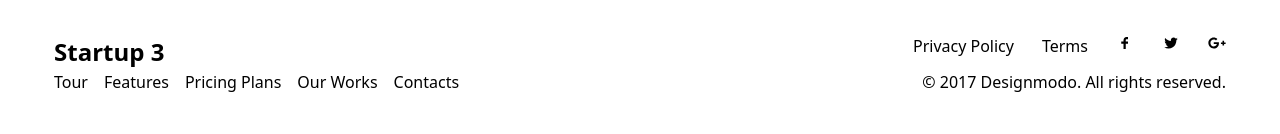
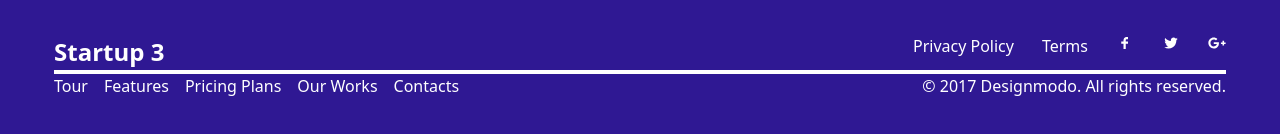
Before and after one commit to karan2782/bluparrot-frontend, a React (Vite) app: page / in a window 1280 px wide. Shown: the part 3178-3312 px from the top of the page. Built offline with nearby package versions, Linux system fonts and the light colour scheme.

Commit message:
adding style

```diff
--- a/src/page/FooterPage.jsx
+++ b/src/page/FooterPage.jsx
@@ -4,9 +4,9 @@ import LowerFooter from '../component/LowerFooter'
 
 function FooterPage() {
   return (
-    <div className='py-[70px] px-[54px]' >
+    <div className='py-[70px] px-[54px] bg-[#2F1893] text-[#ffffff]' >
       <UpperFooter />
-      <div></div>
+      <div className='h-[2px] border-2 border-[#ffffff]' ></div>
       <LowerFooter />
     </div>
   )
```
